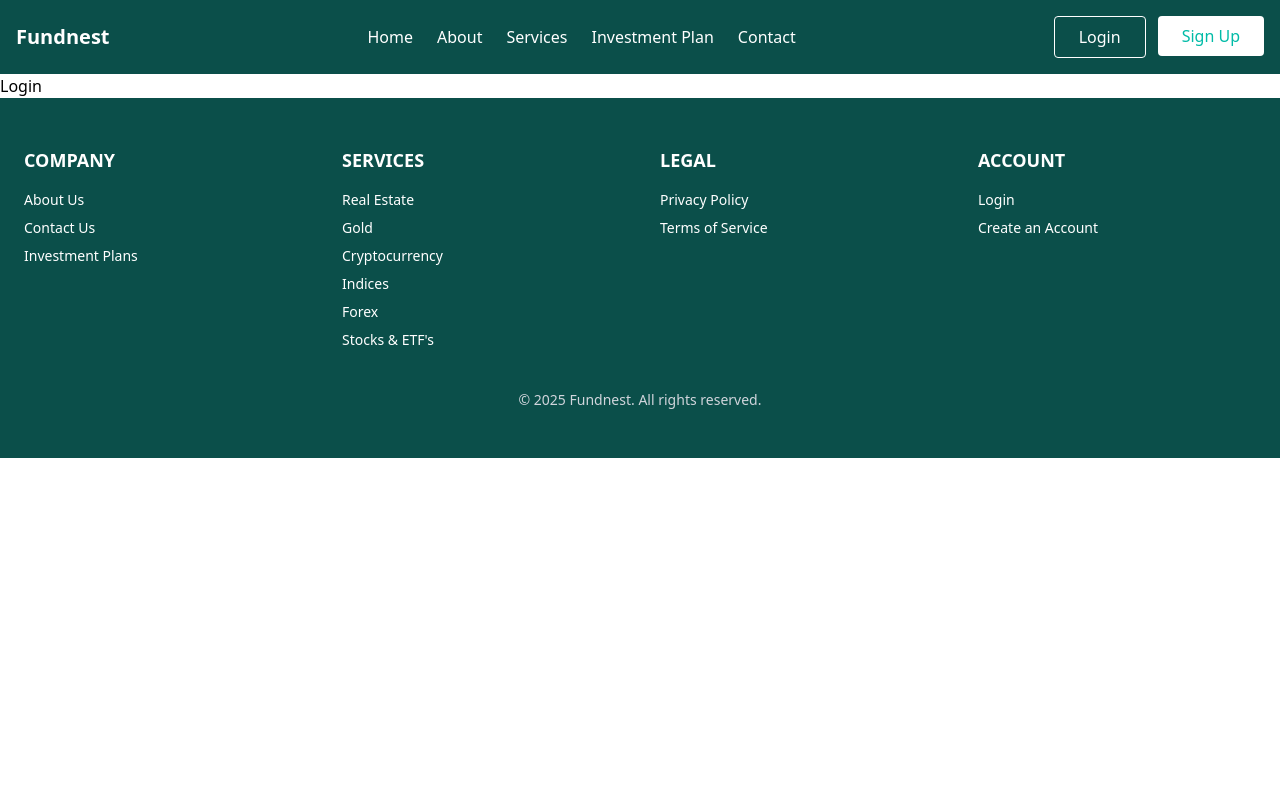
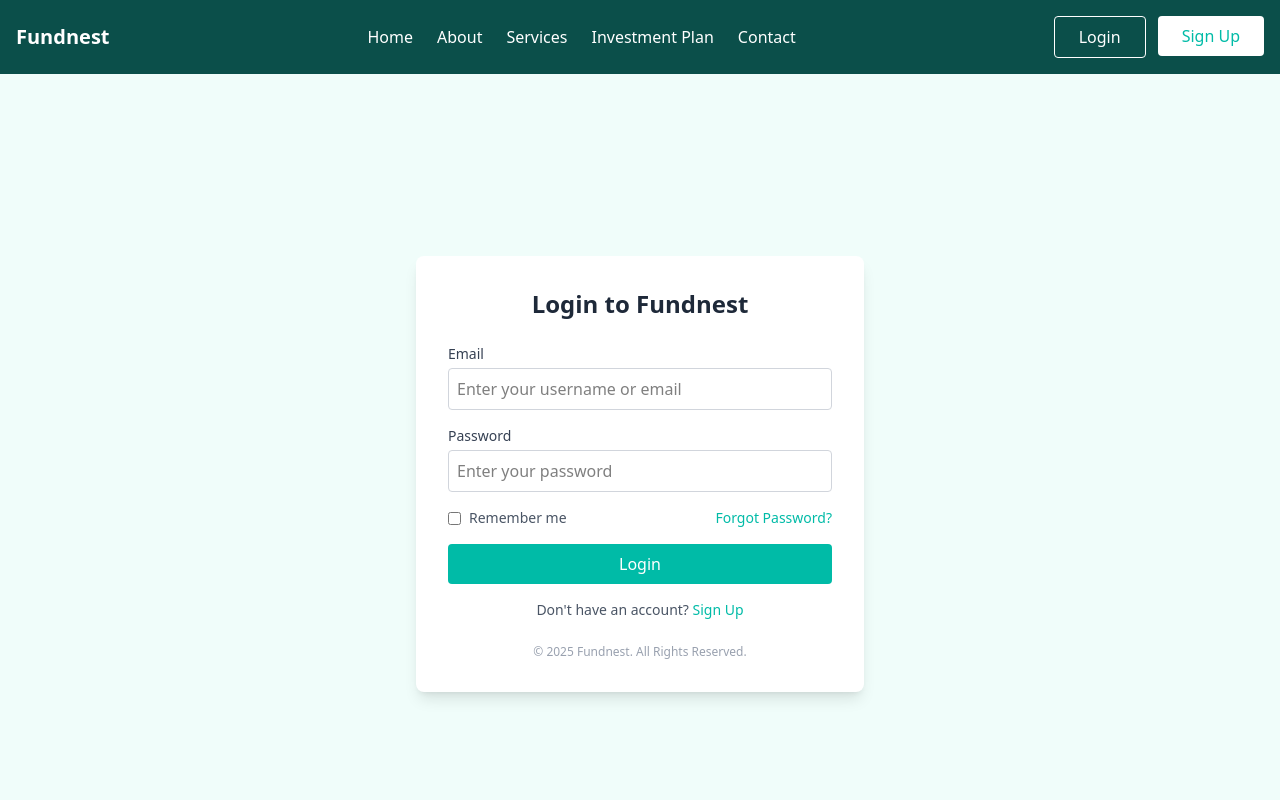
Before and after one commit to buywebteam/fundnest, a React (Vite) app: page /login in a window 1280 px wide. Shown: the top 800 px of the page. Built offline with nearby package versions, Linux system fonts and the light colour scheme.

Commit message:
created signup form

```diff
--- a/package.json
+++ b/package.json
@@ -18,7 +18,8 @@
     "react-icons": "^5.5.0",
     "react-router-dom": "^7.6.0",
     "react-toastify": "^11.0.5",
-    "tailwindcss": "^4.1.6"
+    "tailwindcss": "^4.1.6",
+    "world-countries": "^5.1.0"
   },
   "devDependencies": {
     "@eslint/js": "^9.25.0",
--- a/src/pages/Login.tsx
+++ b/src/pages/Login.tsx
@@ -1,5 +1,77 @@
-function Login() {
-  return <div>Login</div>;
-}
+const Login = () => {
+  return (
+    <div className="min-h-screen bg-teal-50 flex items-center justify-center p-4">
+      <div className="bg-white rounded-lg shadow-lg w-full max-w-md p-8">
+        <h2 className="text-2xl font-bold text-center mb-6 text-gray-800">
+          Login to Fundnest
+        </h2>
+        <form className="space-y-4">
+          <div>
+            <label
+              htmlFor="username"
+              className="block text-sm font-medium text-gray-700"
+            >
+              Email
+            </label>
+            <input
+              type="text"
+              id="username"
+              className="w-full p-2 border border-gray-300 rounded mt-1"
+              placeholder="Enter your username or email"
+              required
+            />
+          </div>
+
+          <div>
+            <label
+              htmlFor="password"
+              className="block text-sm font-medium text-gray-700"
+            >
+              Password
+            </label>
+            <input
+              type="password"
+              id="password"
+              className="w-full p-2 border border-gray-300 rounded mt-1"
+              placeholder="Enter your password"
+              required
+            />
+          </div>
+
+          <div className="flex items-center justify-between text-sm text-gray-600">
+            <label className="flex items-center">
+              <input type="checkbox" className="mr-2" />
+              Remember me
+            </label>
+            <a href="#" className="text-teal-500 hover:underline">
+              Forgot Password?
+            </a>
+          </div>
+
+          <button
+            type="submit"
+            className="w-full bg-teal-500 text-white py-2 rounded hover:bg-teal-700 transition-colors cursor-pointer"
+          >
+            Login
+          </button>
+        </form>
+
+        <p className="text-sm text-center text-gray-600 mt-4">
+          Don't have an account?{" "}
+          <a
+            href="/signup"
+            className="text-teal-500 hover:underline font-medium"
+          >
+            Sign Up
+          </a>
+        </p>
+
+        <p className="text-xs text-center text-gray-400 mt-6">
+          © 2025 Fundnest. All Rights Reserved.
+        </p>
+      </div>
+    </div>
+  );
+};
 
 export default Login;
--- a/src/pages/Signup.tsx
+++ b/src/pages/Signup.tsx
@@ -1,5 +1,123 @@
-function Signup() {
-  return <div>Signup</div>;
-}
+import countries from "world-countries";
+
+const Signup = () => {
+  const countryList = countries.map((country) => ({
+    name: country.name.common,
+    code: country.cca2,
+  }));
+
+  return (
+    <div className="min-h-screen flex items-center justify-center bg-teal-50 py-20 px-4">
+      <div className="w-full max-w-md bg-white p-8 rounded-lg shadow-lg">
+        <h2 className="text-2xl font-bold text-center text-gray-800 mb-6">
+          Create an Account
+        </h2>
+        <form className="space-y-4">
+          <div>
+            <label className="block text-sm font-medium text-gray-700">
+              FullName <span className="text-red-600">*</span>
+            </label>
+            <input
+              type="text"
+              placeholder="Enter FullName"
+              className="w-full p-2 border border-gray-300 rounded mt-1"
+              required
+            />
+          </div>
+
+          <div>
+            <label className="block text-sm font-medium text-gray-700">
+              Your Email <span className="text-red-600">*</span>
+            </label>
+            <input
+              type="email"
+              placeholder="name@example.com"
+              className="w-full p-2 border border-gray-300 rounded mt-1"
+              required
+            />
+          </div>
+
+          <div>
+            <label className="block text-sm font-medium text-gray-700">
+              Phone Number <span className="text-red-600">*</span>
+            </label>
+            <input
+              type="tel"
+              placeholder="Enter Phone number"
+              className="w-full p-2 border border-gray-300 rounded mt-1"
+              required
+            />
+          </div>
+
+          <div>
+            <label className="block text-sm font-medium text-gray-700">
+              Password <span className="text-red-600">*</span>
+            </label>
+            <input
+              type="password"
+              placeholder="Enter Password"
+              className="w-full p-2 border border-gray-300 rounded mt-1"
+              required
+            />
+          </div>
+
+          <div>
+            <label className="block text-sm font-medium text-gray-700">
+              Confirm Password <span className="text-red-600">*</span>
+            </label>
+            <input
+              type="password"
+              placeholder="Confirm Password"
+              className="w-full p-2 border border-gray-300 rounded mt-1"
+              required
+            />
+          </div>
+
+          <div>
+            <label className="block text-sm font-medium text-gray-700">
+              Country <span className="text-red-600">*</span>
+            </label>
+            <select
+              className="w-full p-2 border border-gray-300 rounded mt-1"
+              required
+            >
+              <option value="">Choose Country</option>
+              {countryList.map((country: { name: string; code: string }) => (
+                <option key={country.code} value={country.code}>
+                  {country.name}
+                </option>
+              ))}
+            </select>
+          </div>
+
+          <div></div>
+
+          <button
+            type="submit"
+            className="w-full bg-teal-500 text-white py-2 rounded hover:bg-teal-700 transition cursor-pointer"
+          >
+            Create Account
+          </button>
+        </form>
+
+        <p className="mt-6 text-center text-sm text-gray-600">
+          Already have an account?{" "}
+          <a
+            href="/login"
+            className="text-teal-500 hover:underline font-medium"
+          >
+            Login
+          </a>
+        </p>
+
+        <p className="mt-6 text-center text-xs text-gray-400">
+          © Copyright 2025&nbsp;
+          <span className="font-semibold text-gray-600">Fundnest</span>
+          &nbsp;All Rights Reserved.
+        </p>
+      </div>
+    </div>
+  );
+};
 
 export default Signup;
```
Also changed, not shown: 1 other file (tests, documents, lock files or other folders).
